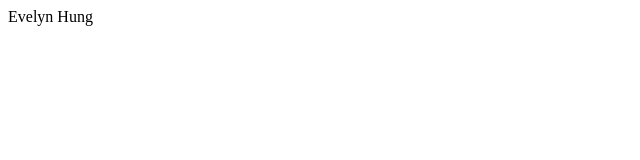
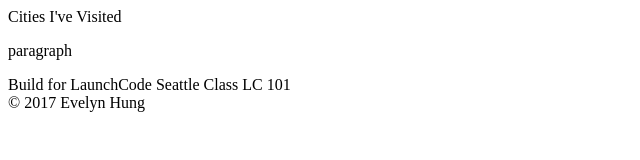
Before and after one commit to CatherineEvelyn/html-me-something, a plain HTML site: page index.html in a window 1280 px wide. Shown: the whole page, without its empty margins (0-640 px from the left). Drawn offline with Linux system fonts and the light colour scheme.

Commit message:
Basic structure required for index.html

```diff
--- a/index.html
+++ b/index.html
@@ -1 +1,21 @@
-<p>Evelyn Hung</p>
+<!DOCTYPE html>
+<html>
+
+<head>
+<title></title>
+</head>
+
+<body>
+<main>
+
+<header>Cities I've Visited</header>
+<article>
+    <p>paragraph</p>
+</article>
+
+<footer>Build for LaunchCode Seattle Class LC 101</footer>
+<footer>&copy 2017 Evelyn Hung</footer>
+
+</main>
+</body>
+</html>
```
